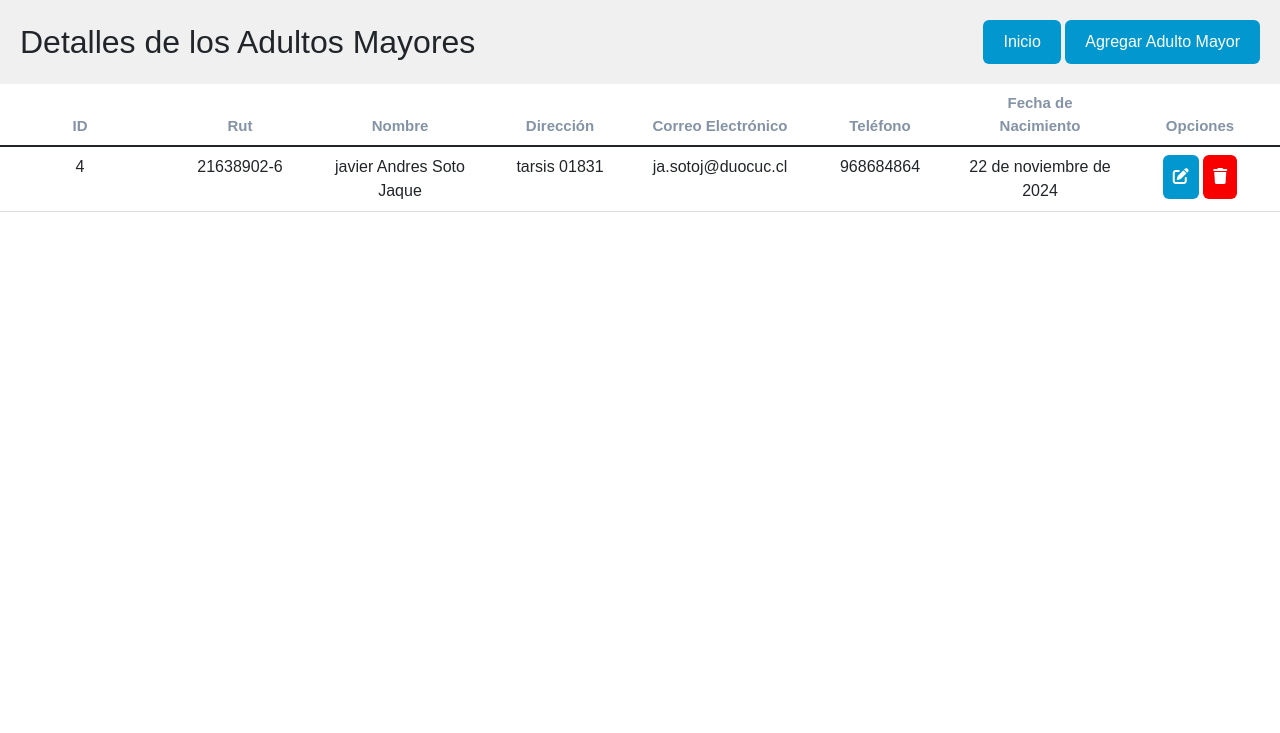
After one commit to Soto34/template-basic-django, a Django app: page /detalleAdultos in a window 1280 px wide. The commit adds this page. Shown: the top 733 px of the page. Run offline with Django 5.2, Linux system fonts and the light colour scheme; data comes from the database, SQL or seed files in the repository; both versions use the stored data as it was after the commit; some libraries are stand-ins or nearby versions.

Commit message:
Crud casi listo

```diff
--- a/Municipalidad/Municipalidad/settings.py
+++ b/Municipalidad/Municipalidad/settings.py
@@ -26,6 +26,7 @@ SECRET_KEY = 'django-insecure-1etuu+&#bi_2t@8f&i1$(t7+u=ogkd@i@wp84+ok@x@@us@i39
 DEBUG = True
 
 ALLOWED_HOSTS = []
+CSRF_COOKIE_SECURE = True  # Solo cambia esto a True si usas HTTPS
 
 
 # Application definition
--- /dev/null
+++ b/Municipalidad/core/templates/core/detalle_adultos.html
@@ -0,0 +1,97 @@
+{% load static %}
+<!DOCTYPE html>
+<html lang="en">
+<head>
+    <meta charset="UTF-8">
+    <meta name="viewport" content="width=device-width, initial-scale=1.0">
+    <title>Detalles de los Adultos Mayores</title>
+    <!-- Bootstrap core CSS -->
+    <link href="{% static 'core/vendor/bootstrap/css/bootstrap.min.css' %}" rel="stylesheet">
+
+    <!-- Additional CSS Files -->
+    <link rel="stylesheet" href="{% static 'core/css/fontawesome.css' %}">
+    <link rel="stylesheet" href="{% static 'core/css/templatemo-edu-meeting.css' %}">
+    <link rel="stylesheet" href="{% static 'core/css/owl.css' %}">
+    <link rel="stylesheet" href="{% static 'core/css/lightbox.css' %}">
+    <link rel="stylesheet" href="{% static 'core/css/administracion.css' %}">
+    <link rel="stylesheet" href="https://cdnjs.cloudflare.com/ajax/libs/font-awesome/6.5.2/css/all.min.css">
+</head>
+<body>
+    <div class="table-container">
+        <div class="table_header">
+            <h2>Detalles de los Adultos Mayores</h2>
+            <div>
+                <a href="{% url 'index' %}">
+                    <button class="add_new" type="button">Inicio</button>
+                </a>
+                <a href="{% url 'adultoAdd' %}">
+                    <button class="add_new" type="button">Agregar Adulto Mayor</button>
+                </a>
+            </div>
+        </div>
+
+        <div class="table_section">
+            <table class="table">
+                <thead>
+                    <tr>
+                        <th>ID</th>
+                        <th>Rut</th>
+                        <th>Nombre</th>
+                        <th>Dirección</th>
+                        <th>Correo Electrónico</th>
+                        <th>Teléfono</th>
+                        <th>Fecha de Nacimiento</th>
+                        <th>Opciones</th>
+                    </tr>
+                </thead>
+                <tbody>
+                    {% for adulto in lista %}
+                    <tr>
+                        <td>{{ adulto.id }}</td>
+                        <td>{{ adulto.rut_adulto }}</td>
+                        <td>{{ adulto.p_nombre }} {{ adulto.s_nombre }} {{ adulto.p_apellido }} {{ adulto.s_apellido }}</td>
+                        <td>{{ adulto.direccion }}</td>
+                        <td>{{ adulto.correo_electronico }}</td>
+                        <td>{{ adulto.telefono }}</td>
+                        <td>{{ adulto.fecha_nacimiento }}</td>
+                        <td>
+                            <a href="{% url 'adultoUpdate' adulto.id %}">
+                                <button type="button"><i class="fa-solid fa-pen-to-square"></i></button>
+                            </a>
+                            <a onclick="confirmarDelete({{ adulto.id }})">
+                                <button type="button" class="delete-button"><i class="fa-solid fa-trash"></i></button>
+                            </a>
+                        </td>
+                    </tr>
+                    {% endfor %}
+                </tbody>
+            </table>
+        </div>
+    </div>
+</body>
+<script src="https://cdn.jsdelivr.net/npm/sweetalert2@11"></script>
+<script src="{% static 'core/vendor/jquery/jquery.min.js' %}"></script>
+<script>
+    function confirmarDelete(id) {
+        Swal.fire({
+            title: "¿Estás seguro?",
+            text: "¡No podrás revertir esto!",
+            icon: "warning",
+            showCancelButton: true,
+            confirmButtonColor: "#3085d6",
+            cancelButtonColor: "#d33",
+            confirmButtonText: "¡Sí, bórralo!"
+        }).then((result) => {
+            if (result.isConfirmed) {
+                Swal.fire({
+                    title: "¡Eliminado!",
+                    text: "El registro ha sido eliminado.",
+                    icon: "success"
+                }).then(function () {
+                    window.location.href = "/detalleAdultos/Delete/" + id + "/";
+                });
+            }
+        });
+    }
+</script>
+</html>
--- a/Municipalidad/core/templates/core/index.html
+++ b/Municipalidad/core/templates/core/index.html
@@ -164,10 +164,10 @@
                   </div>
                   <div class="col-lg-12">
                       <div class="item">
-                          <h3>POSTÚLATE COMO INSTRUCTOR</h3>
-                          <p>Si tienes experiencia en algún área y deseas compartir tus conocimientos, ¡te invitamos a postularte como instructor de nuestros talleres!</p>
+                          <h3>REGISTRATE COMO ADULTO MAYOR</h3>
+                          <p>Si deseas participar en nuestros talleres para la tercera edad, crea una cuenta para comenzar</p>
                           <div class="main-button-yellow">
-                              <div class="scroll-to-section"><a href="#contact">Postúlate Ahora</a></div>
+                              <a href="{% url 'register' %}">Postúlate Ahora</a>
                           </div>
                       </div>
                   </div>
--- a/Municipalidad/core/templates/registration/login.html
+++ b/Municipalidad/core/templates/registration/login.html
@@ -22,7 +22,7 @@
                     </p>
                 </form>
                 <p><a href="#">¿Olvidaste tu contraseña?</a></p>
-                <p><a href="{% url 'register' %}">Crea tu cuenta</a></p>
+
             </div>
         </div>
     </div>
--- a/Municipalidad/core/urls.py
+++ b/Municipalidad/core/urls.py
@@ -3,9 +3,19 @@ from .views import *
 
 urlpatterns = [
     path('',index,name='index'),
+    path('register',register,name='register'),
+
+    #crud adultos
+    path('detalleAdultos',detalleAdultos,name='detalleAdultos'),
+    path('detalleAdultos/add/',adultoAdd,name='adultoAdd'),
+    path('detalleAdultos/update/<id>/',adultoUpdate,name='adultoUpdate'),
+    path('detalleAdultos/Delete/<id>/',adultoDelete,name='adultoDelete'),
+
+
+    #crud talletes
     path('detalleTalleres',detalleTalleres,name='detalleTalleres'),
     path('detalleTalleres/add/',tallerAdd,name='tallerAdd'),
     path('detalleTalleres/update/<id>/',tallerUpdate,name='tallerUpdate'),
     path('detalleTalleres/Delete/<id>/',tallerDelete,name='tallerDelete'),
-    path('register',register,name='register')
+
 ]
--- a/Municipalidad/core/views.py
+++ b/Municipalidad/core/views.py
@@ -1,4 +1,4 @@
-from django.http import HttpResponseForbidden
+from django.http import HttpResponseForbidden, HttpResponseNotFound
 from django.shortcuts import render,redirect
 from .models import *
 from .forms import *
@@ -21,7 +21,7 @@ def group_required(group_name):
         return _wrapped_view
     return decorator
 
-@login_required
+
 # Create your views here.
 def index(request):
     talleres = Taller.objects.all()
@@ -31,7 +31,7 @@ def index(request):
     return render(request, 'core/index.html',aux)
 
 
-
+#Talleres
 def tallerAdd(request):
     # Verificar si el usuario tiene permiso (staff o pertenece al grupo 'admin')
     if not user_in_group(request.user, 'funcionario'):
@@ -51,7 +51,6 @@ def tallerAdd(request):
 
 
     return render(request,'core/crud/add.html',aux)
-
 
 def tallerUpdate(request,id):
     # Verificar si el usuario tiene permiso (staff o pertenece al grupo 'admin')
@@ -97,18 +96,149 @@ def detalleTalleres(request):
     return render(request,'core/detalle_Talleres.html',aux)
 
 
+#Adultos
+def detalleAdultos(request):
+    # Obtener todos los adultos mayores
+    adultos_mayores = adultoMayor.objects.all()
+    aux = {
+        'lista': adultos_mayores
+    }
+
+    # Pasar la lista de adultos mayores al template
+    return render(request, 'core/detalle_adultos.html', aux)
+
+def adultoAdd(request):
+    # Verificar permisos
+    if not user_in_group(request.user, 'funcionario'):
+        return HttpResponseForbidden("No tienes permisos para acceder a esta página.")
+
+    if request.method == 'POST':
+        form = CustomUserAndAdultoMayorForm(request.POST, request.FILES)
+        if form.is_valid():
+            # Crear el usuario
+            user = form.save(commit=False)
+            user.set_password(form.cleaned_data['password1'])
+            user.save()
+
+            # Crear el objeto adultoMayor asociado
+            adulto_mayor = adultoMayor.objects.create(
+                user=user,
+                rut_adulto=form.cleaned_data['rut_adulto'],
+                p_nombre=form.cleaned_data['p_nombre'],
+                s_nombre=form.cleaned_data.get('s_nombre', ''),
+                p_apellido=form.cleaned_data['p_apellido'],
+                s_apellido=form.cleaned_data.get('s_apellido', ''),
+                direccion=form.cleaned_data['direccion'],
+                fecha_nacimiento=form.cleaned_data['fecha_nacimiento'],
+                correo_electronico=form.cleaned_data['correo_electronico'],
+                comprobante_domicilio=form.cleaned_data.get('comprobante_domicilio', None),
+                comuna=form.cleaned_data['comuna'],
+                genero=form.cleaned_data['genero'],
+                telefono=form.cleaned_data['telefono'],
+            )
+
+            return redirect('detalleAdultos')  # Redirigir a la lista de adultos
+        else:
+            return render(request, 'core/crud/add_adulto.html', {'form': form, 'ms': 'Error en el formulario'})
+
+    # GET: Mostrar formulario vacío
+    form = CustomUserAndAdultoMayorForm()
+    return render(request, 'core/crud/add_adulto.html', {'form': form})
+
+def adultoDelete(request, id):
+    # Verificar si el usuario tiene permiso (staff o pertenece al grupo 'admin')
+    if not user_in_group(request.user, 'funcionario'):
+        return HttpResponseForbidden("No tienes permisos para acceder a esta página.")
+
+    try:
+        adulto = adultoMayor.objects.get(id=id)
+        # Eliminar al usuario asociado si existe
+        if adulto.user:  # Asumiendo que el campo relacionado se llama 'usuario'
+            adulto.user.delete()
+        # Eliminar al adulto mayor
+        adulto.delete()
+
+    except adultoMayor.DoesNotExist:
+        return HttpResponseNotFound("El adulto mayor no existe.")
+
+    return redirect(to="detalleAdultos")
+
+def adultoUpdate(request, id):
+    # Verificar permisos
+    if not user_in_group(request.user, 'funcionario'):
+        return HttpResponseForbidden("No tienes permisos para acceder a esta página.")
+
+    try:
+        # Obtener el objeto adultoMayor
+        adulto = adultoMayor.objects.get(id=id)
+    except adultoMayor.DoesNotExist:
+        return HttpResponseNotFound("El adulto mayor no existe.")
+
+    # Si el formulario es enviado (POST)
+    if request.method == 'POST':
+        form = CustomUserAndAdultoMayorForm(request.POST, request.FILES, instance=adulto)
+        if form.is_valid():
+            # Actualizar adultoMayor
+            adulto.rut_adulto = form.cleaned_data['rut_adulto']
+            adulto.p_nombre = form.cleaned_data['p_nombre']
+            adulto.s_nombre = form.cleaned_data.get('s_nombre', '')
+            adulto.p_apellido = form.cleaned_data['p_apellido']
+            adulto.s_apellido = form.cleaned_data.get('s_apellido', '')
+            adulto.direccion = form.cleaned_data['direccion']
+            adulto.fecha_nacimiento = form.cleaned_data['fecha_nacimiento']
+            adulto.correo_electronico = form.cleaned_data['correo_electronico']
+            adulto.comprobante_domicilio = form.cleaned_data.get('comprobante_domicilio', None)
+            adulto.comuna = form.cleaned_data['comuna']
+            adulto.genero = form.cleaned_data['genero']
+            adulto.telefono = form.cleaned_data['telefono']
+            adulto.save()
+
+            return redirect('detalleAdultos')  # Redirigir a la lista de adultos
+        else:
+            # Si el formulario no es válido, renderizarlo nuevamente con el mensaje de error
+            return render(request, 'core/crud/update_adulto.html', {'form': form, 'ms': 'Error en el formulario'})
+
+    # Si es un GET, mostrar el formulario con los datos actuales
+    form = CustomUserAndAdultoMayorForm(instance=adulto)
+    return render(request, 'core/crud/update_adulto.html', {'form': form})
+
 def register(request):
     aux = {
-        'form' : CustomUserCreationForm()
+        'form': CustomUserAndAdultoMayorForm()
     }
+
     if request.method == 'POST':
-        formulario = CustomUserCreationForm(data=request.POST)
+        formulario = CustomUserAndAdultoMayorForm(data=request.POST, files=request.FILES)
+
         if formulario.is_valid():
-            user = formulario.save()
+            # Guardar el usuario (User)
+            user = formulario.save(commit=False)  # No guardar aún el usuario
+            user.save()  # Guardar el usuario en la base de datos
+
+            # Crear el perfil de adultoMayor y asociarlo con el usuario
+            adulto_mayor = adultoMayor(
+                rut_adulto=formulario.cleaned_data['rut_adulto'],
+                p_nombre=formulario.cleaned_data['p_nombre'],
+                s_nombre=formulario.cleaned_data['s_nombre'],
+                p_apellido=formulario.cleaned_data['p_apellido'],
+                s_apellido=formulario.cleaned_data['s_apellido'],
+                direccion=formulario.cleaned_data['direccion'],
+                fecha_nacimiento=formulario.cleaned_data['fecha_nacimiento'],
+                correo_electronico=formulario.cleaned_data['correo_electronico'],
+                comprobante_domicilio=formulario.cleaned_data['comprobante_domicilio'],
+                comuna=formulario.cleaned_data['comuna'],
+                genero=formulario.cleaned_data['genero'],
+                telefono=formulario.cleaned_data['telefono'],
+                user=user  # Asignar el usuario al perfil de adultoMayor
+            )
+            adulto_mayor.save()  # Guardar el perfil en la base de datos
+
+            # Asignar al grupo "Adulto Mayor"
             group = Group.objects.get(name='Adulto Mayor')
             user.groups.add(group)
+
             return redirect("index")
         else:
             aux['form'] = formulario
 
-    return render(request,'registration/register.html',aux)
+    return render(request, 'registration/register.html', aux)
```
Also changed, not shown: Municipalidad/core/forms.py (+31 -3 lines), Municipalidad/core/models.py (+13 -11 lines), Municipalidad/core/static/core/js/funcionalidades.js (+23 -0 lines), Municipalidad/core/templates/core/base.html (+2 -11 lines), Municipalidad/core/templates/core/crud/add_adulto.html (added, +39 -0 lines), Municipalidad/core/templates/core/crud/update_adulto.html (added, +41 -0 lines), Municipalidad/core/templates/core/detalle_Talleres.html (+23 -1 lines), Municipalidad/core/migrations/0005_adultomayor_user.py (added), Municipalidad/db.sqlite3, 2 other files.
